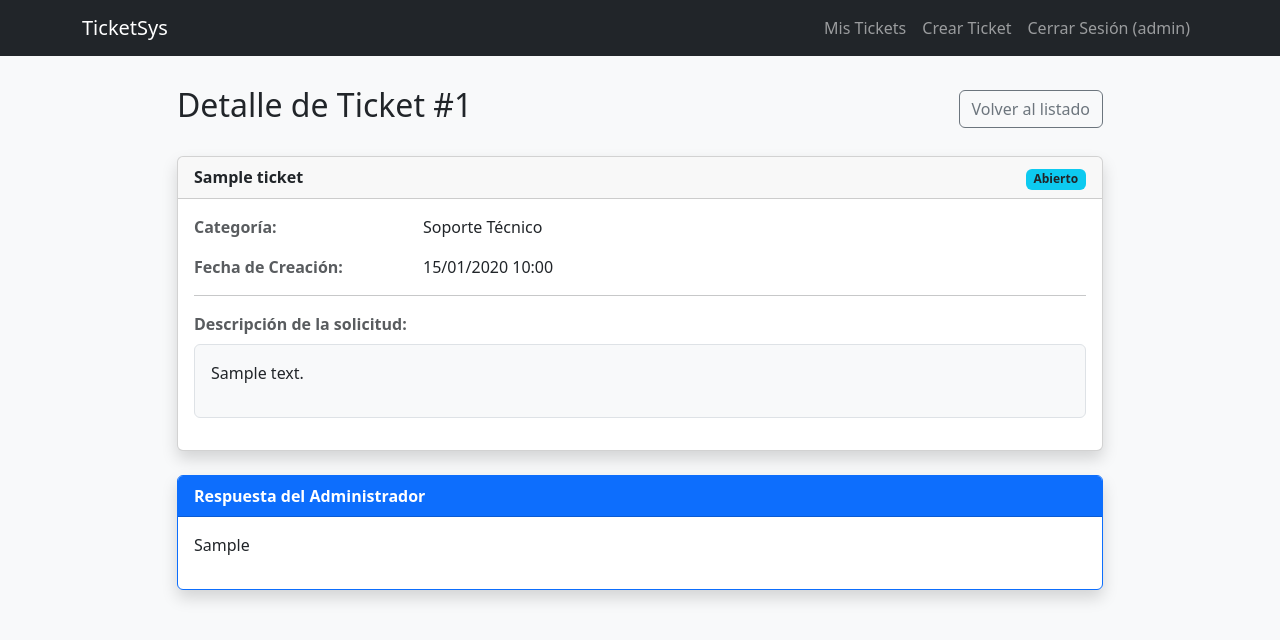
After one commit to andresitocharry/Prueba_Tecnica_Tickets, a Django app: page /mis-tickets/1/ in a window 1280 px wide. The commit adds this page. Shown: the top 640 px of the page. Run offline with Django 4.2, Linux system fonts and the light colour scheme; a user stored in the database is signed in; data comes from the database, SQL or seed files in the repository; tables that the repository leaves empty hold one stand-in row (values such as "Sample post").

Commit message:
Implementar interfaz completa de tickets (Crear, Listar y Detalle)

```diff
--- /dev/null
+++ b/tickets/templates/detalle_ticket.html
@@ -0,0 +1,65 @@
+{% extends 'base.html' %}
+
+{% block title %}Detalle de Ticket - TicketSys{% endblock %}
+
+{% block content %}
+<div class="row justify-content-center">
+    <div class="col-md-10">
+        <div class="d-flex justify-content-between align-items-center mb-4">
+            <h2>Detalle de Ticket #{{ ticket.id }}</h2>
+            <a href="{% url 'ticket_listar' %}" class="btn btn-outline-secondary">Volver al listado</a>
+        </div>
+
+        <div class="card shadow mb-4">
+            <div class="card-header d-flex justify-content-between">
+                <span class="fw-bold">{{ ticket.titulo }}</span>
+                <span>
+                    {% if ticket.estado == 'abierto' %}
+                        <span class="badge bg-info text-dark">Abierto</span>
+                    {% elif ticket.estado == 'en_espera' %}
+                        <span class="badge bg-warning text-dark">En espera</span>
+                    {% elif ticket.estado == 'aprobado' %}
+                        <span class="badge bg-success">Aprobado</span>
+                    {% else %}
+                        <span class="badge bg-danger">Rechazado</span>
+                    {% endif %}
+                </span>
+            </div>
+            <div class="card-body">
+                <div class="row mb-3">
+                    <div class="col-md-3 fw-bold text-muted">Categoría:</div>
+                    <div class="col-md-9">{{ ticket.categoria.nombre }}</div>
+                </div>
+                <div class="row mb-3">
+                    <div class="col-md-3 fw-bold text-muted">Fecha de Creación:</div>
+                    <div class="col-md-9">{{ ticket.fecha_creacion|date:"d/m/Y H:i" }}</div>
+                </div>
+                <hr>
+                <div class="row mb-3">
+                    <div class="col-md-12 fw-bold text-muted mb-2">Descripción de la solicitud:</div>
+                    <div class="col-md-12">
+                        <div class="p-3 bg-light border rounded">
+                            {{ ticket.descripcion|linebreaks }}
+                        </div>
+                    </div>
+                </div>
+            </div>
+        </div>
+
+        {% if ticket.respuesta_admin %}
+            <div class="card border-primary shadow mb-4">
+                <div class="card-header bg-primary text-white fw-bold">
+                    Respuesta del Administrador
+                </div>
+                <div class="card-body">
+                    {{ ticket.respuesta_admin|linebreaks }}
+                </div>
+            </div>
+        {% else %}
+            <div class="alert alert-light border text-center text-muted">
+                Aún no hay una respuesta administrativa para este ticket.
+            </div>
+        {% endif %}
+    </div>
+</div>
+{% endblock %}
```
Also changed, not shown: tickets/templates/crear_ticket.html (added, +36 -0 lines), tickets/templates/lista_tickets.html (+51 -3 lines).
